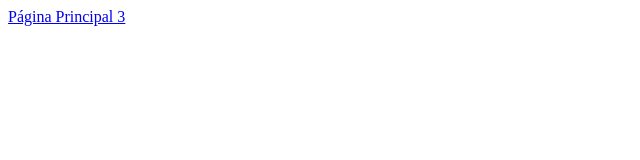
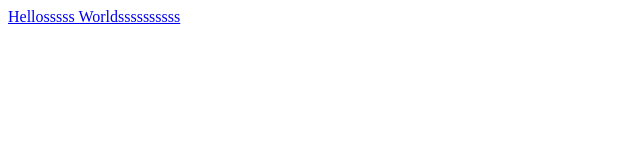
Before and after one commit to alexrojas50/Probando-Git, a plain HTML site: page index.html in a window 1280 px wide. Shown: the full height of the page, 0-640 px from the left. Drawn offline with Linux system fonts and the light colour scheme.

Commit message:
Haciendo cambios desde el principio

```diff
--- a/index.html
+++ b/index.html
@@ -7,6 +7,6 @@
     <title>Prueba</title>
 </head>
 <body>
-    <a href="https://www.youtube.com/watch?v=a6MU-bwuOvo">Página Principal 3</a>
+    <a href="https://www.youtube.com/watch?v=a6MU-bwuOvo">Hellosssss Worldssssssssss</a>
 </body>
 </html>
```
